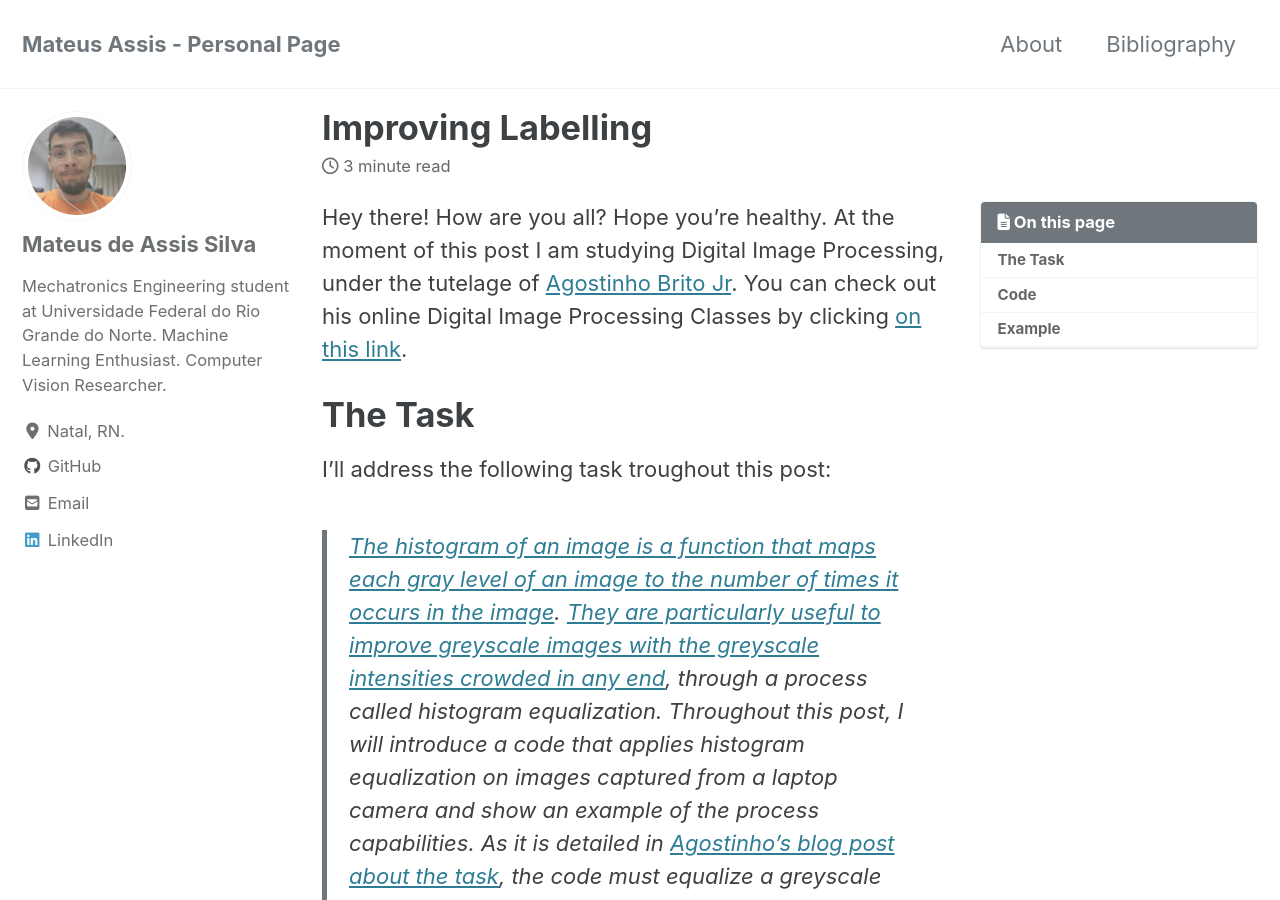
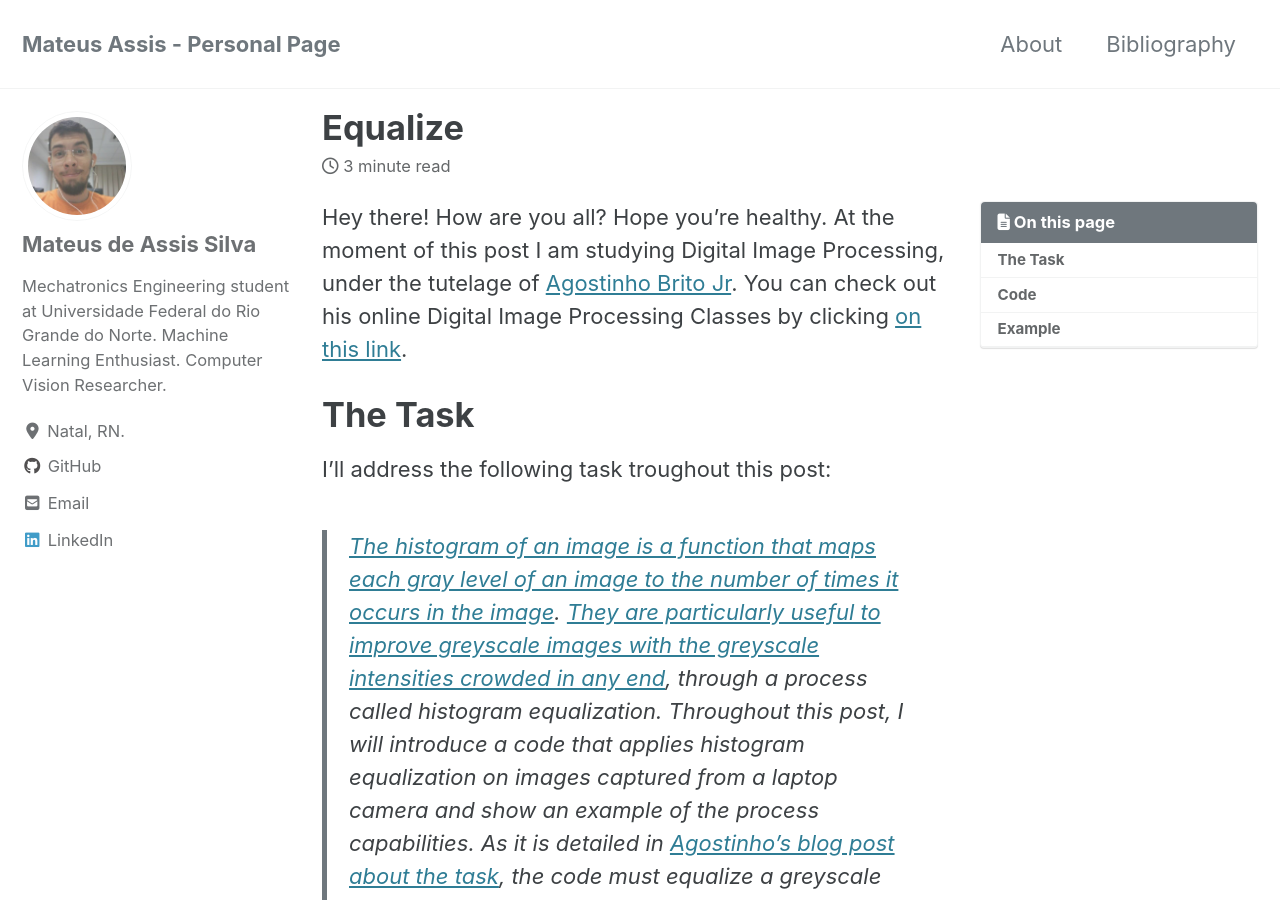
Before and after one commit to mtxslv/mtxslv.github.io, a Jekyll site: the page built from _posts/2020-10-18-equalize.md, in a window 1280 px wide and 900 px high. Built offline with Jekyll 4.4.1, drawn with Linux system fonts in a browser that asks for light colours; cached includes are drawn as plain includes; nearby versions of some CDN libraries; formulas are drawn with MathJax 3.

Commit message:
title changed

```diff
--- a/_posts/2020-10-18-equalize.md
+++ b/_posts/2020-10-18-equalize.md
@@ -1,5 +1,5 @@
 ---
-title: "Improving Labelling"
+title: "Equalize"
 date: 2020-10-18
 tags: [Digital Image Processing, OpenCV, C++]
 excerpt: "Digital Image Processing, OpenCV, C++"
```
